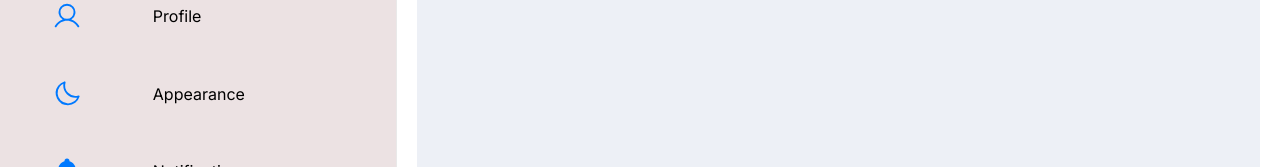
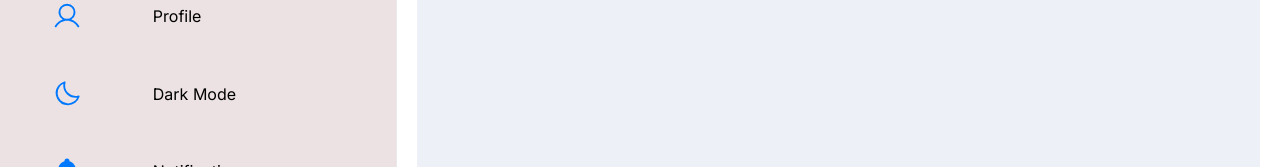
Before and after one commit to debankanmitra/Micro-services_Chat-application, a React (Vite) app in the folder chatApp/: page / in a window 1280 px wide. Both pictures are taken after a click on the icon 46 px from the left and 36 px from the top of the page. Shown: the part 356-523 px from the top of the page. Built offline with nearby package versions, Linux system fonts and the light colour scheme.

Commit message:
modified

```diff
--- a/chatApp/src/Settings/Theme.jsx
+++ b/chatApp/src/Settings/Theme.jsx
@@ -1,4 +1,4 @@
-import React from "react";
+import React,{useState} from "react";
 import './settings.css'
 
 
@@ -21,13 +21,14 @@ import './settings.css'
 // `;
 
 function Theme() {
-    return <div className="wrapper">
+    const [theme, setTheme] = useState("Dark Mode")
+    return <div className="wrapper" onClick={setTheme}>
         <svg xmlns="http://www.w3.org/2000/svg" width="30" height="30" viewBox="0 0 256 256"><path fill="#0079FF"
         d="M233.54 142.23a8 8 0 0 0-8-2a88.08 88.08 0 0 1-109.8-109.8a8 8 0 0 0-10-10a104.84 104.84 0 0 0-52.91 37A104 104 0 0 0
         136 224a103.09 103.09 0 0 0 62.52-20.88a104.84 104.84 0 0 0 37-52.91a8 8 0 0 0-1.98-7.98Zm-44.64 48.11A88 88 0 0 1 65.66 67.11a89 89 0 0 1
         31.4-26A106 106 0 0 0 96 56a104.11 104.11 0 0 0 104 104a106 106 0 0 0 14.92-1.06a89 89 0 0 1-26.02 31.4Z"/></svg>
 
-        <h2>Appearance</h2>
+        <h2>{theme}</h2>
     </div>
 }
 
```
